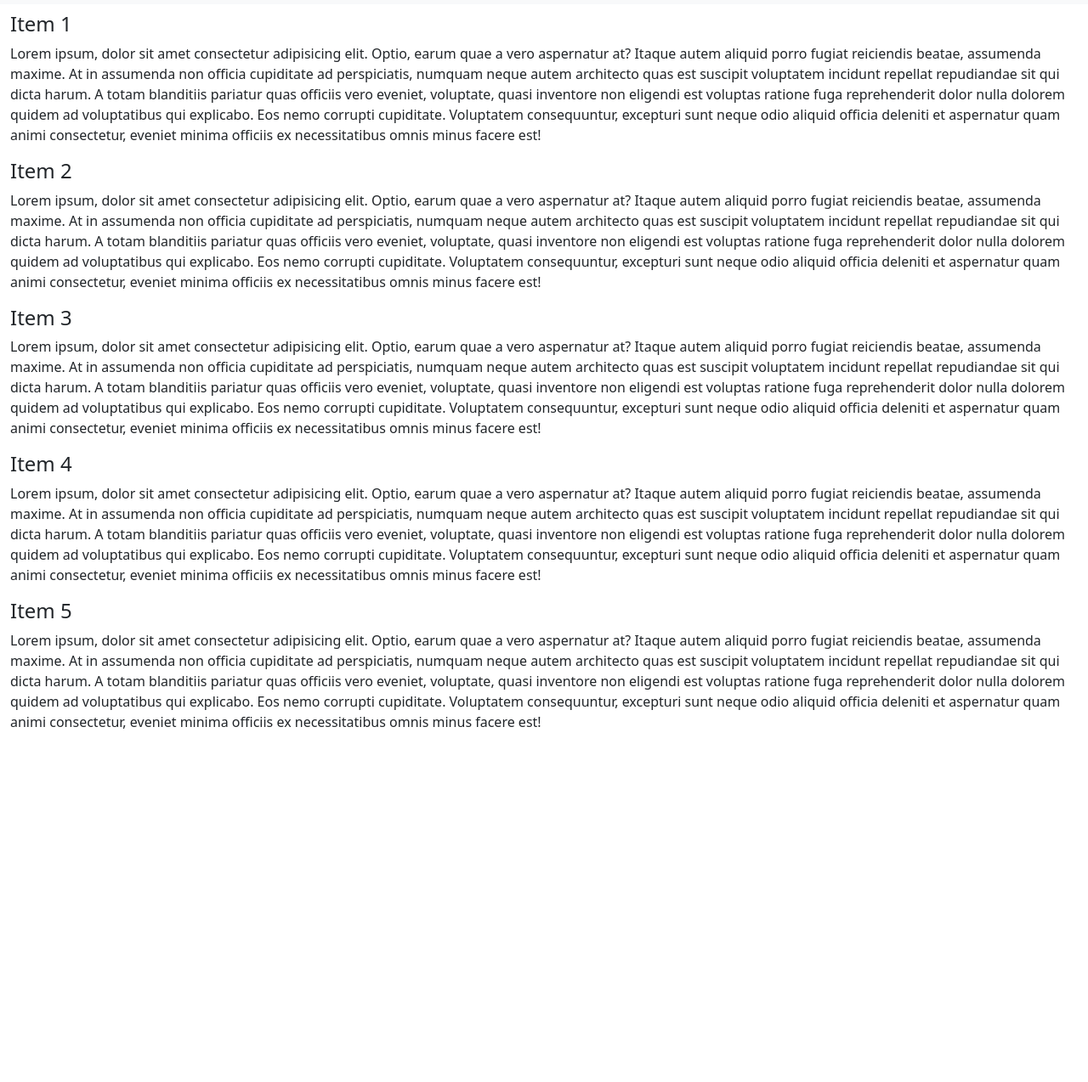
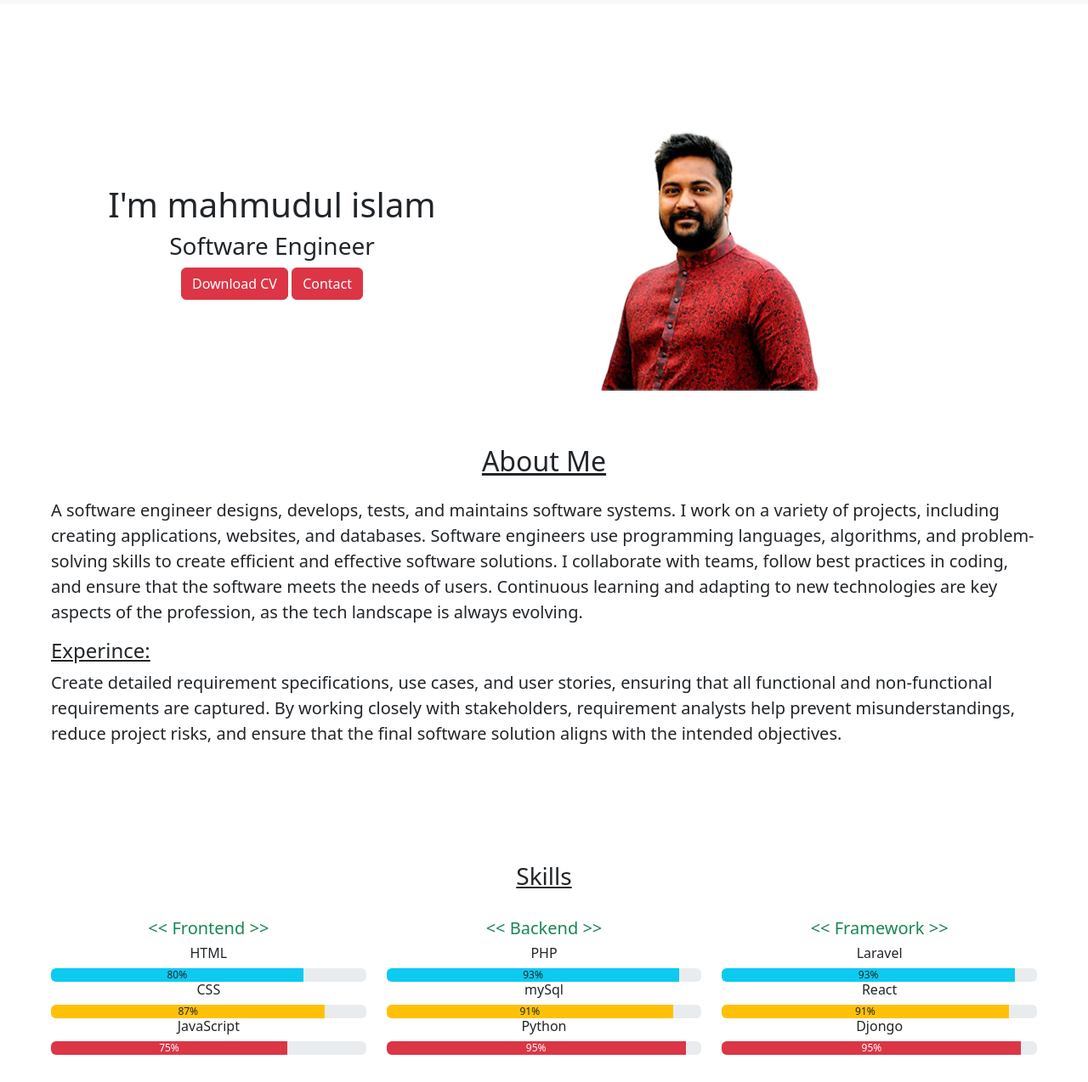
Before and after one commit to himelmahmud/portfolio, a plain HTML site: page index.html in a window 1280 px wide. Shown: the part 86-1360 px from the top of the page at 85% size. Before the commit the page ends 964 px from the top, so only its background shows below. Drawn offline with nearby package versions, Linux system fonts and the light colour scheme.

Commit message:
completed about and skills section

```diff
--- a/index.html
+++ b/index.html
@@ -40,7 +40,7 @@
               <div class="col-12">
                 <div id="simple-list-example" class="d-flex flex-column gap-lg-3 simple-list-example-scrollspy text-center">
                   <a class="offcanvas-item fs-5 py-1" href="#simple-list-item-1">its me!</a>
-                  <a class="offcanvas-item fs-5 py-1" href="#simple-list-item-2">Experince</a>
+                  <a class="offcanvas-item fs-5 py-1" href="#simple-list-item-2">About me</a>
                   <a class="offcanvas-item fs-5 py-1" href="#simple-list-item-3">Skills</a>
                   <a class="offcanvas-item fs-5 py-1" href="#simple-list-item-4">Contact</a>
                 </div>
@@ -56,16 +56,89 @@
       <div class="row">
         <div class="col-md-12">
           <div data-bs-spy="scroll" data-bs-target="#simple-list-example" data-bs-offset="0" data-bs-smooth-scroll="true" class="scrollspy-example" tabindex="0">
-            <h4 id="simple-list-item-1">Item 1</h4>
-            <p>Lorem ipsum, dolor sit amet consectetur adipisicing elit. Optio, earum quae a vero aspernatur at? Itaque autem aliquid porro fugiat reiciendis beatae, assumenda maxime. At in assumenda non officia cupiditate ad perspiciatis, numquam neque autem architecto quas est suscipit voluptatem incidunt repellat repudiandae sit qui dicta harum. A totam blanditiis pariatur quas officiis vero eveniet, voluptate, quasi inventore non eligendi est voluptas ratione fuga reprehenderit dolor nulla dolorem quidem ad voluptatibus qui explicabo. Eos nemo corrupti cupiditate. Voluptatem consequuntur, excepturi sunt neque odio aliquid officia deleniti et aspernatur quam animi consectetur, eveniet minima officiis ex necessitatibus omnis minus facere est!</p>
-            <h4 id="simple-list-item-2">Item 2</h4>
-            <p>Lorem ipsum, dolor sit amet consectetur adipisicing elit. Optio, earum quae a vero aspernatur at? Itaque autem aliquid porro fugiat reiciendis beatae, assumenda maxime. At in assumenda non officia cupiditate ad perspiciatis, numquam neque autem architecto quas est suscipit voluptatem incidunt repellat repudiandae sit qui dicta harum. A totam blanditiis pariatur quas officiis vero eveniet, voluptate, quasi inventore non eligendi est voluptas ratione fuga reprehenderit dolor nulla dolorem quidem ad voluptatibus qui explicabo. Eos nemo corrupti cupiditate. Voluptatem consequuntur, excepturi sunt neque odio aliquid officia deleniti et aspernatur quam animi consectetur, eveniet minima officiis ex necessitatibus omnis minus facere est!</p>
-            <h4 id="simple-list-item-3">Item 3</h4>
-            <p>Lorem ipsum, dolor sit amet consectetur adipisicing elit. Optio, earum quae a vero aspernatur at? Itaque autem aliquid porro fugiat reiciendis beatae, assumenda maxime. At in assumenda non officia cupiditate ad perspiciatis, numquam neque autem architecto quas est suscipit voluptatem incidunt repellat repudiandae sit qui dicta harum. A totam blanditiis pariatur quas officiis vero eveniet, voluptate, quasi inventore non eligendi est voluptas ratione fuga reprehenderit dolor nulla dolorem quidem ad voluptatibus qui explicabo. Eos nemo corrupti cupiditate. Voluptatem consequuntur, excepturi sunt neque odio aliquid officia deleniti et aspernatur quam animi consectetur, eveniet minima officiis ex necessitatibus omnis minus facere est!</p>
-            <h4 id="simple-list-item-4">Item 4</h4>
-            <p>Lorem ipsum, dolor sit amet consectetur adipisicing elit. Optio, earum quae a vero aspernatur at? Itaque autem aliquid porro fugiat reiciendis beatae, assumenda maxime. At in assumenda non officia cupiditate ad perspiciatis, numquam neque autem architecto quas est suscipit voluptatem incidunt repellat repudiandae sit qui dicta harum. A totam blanditiis pariatur quas officiis vero eveniet, voluptate, quasi inventore non eligendi est voluptas ratione fuga reprehenderit dolor nulla dolorem quidem ad voluptatibus qui explicabo. Eos nemo corrupti cupiditate. Voluptatem consequuntur, excepturi sunt neque odio aliquid officia deleniti et aspernatur quam animi consectetur, eveniet minima officiis ex necessitatibus omnis minus facere est!</p>
-            <h4 id="simple-list-item-5">Item 5</h4>
-            <p>Lorem ipsum, dolor sit amet consectetur adipisicing elit. Optio, earum quae a vero aspernatur at? Itaque autem aliquid porro fugiat reiciendis beatae, assumenda maxime. At in assumenda non officia cupiditate ad perspiciatis, numquam neque autem architecto quas est suscipit voluptatem incidunt repellat repudiandae sit qui dicta harum. A totam blanditiis pariatur quas officiis vero eveniet, voluptate, quasi inventore non eligendi est voluptas ratione fuga reprehenderit dolor nulla dolorem quidem ad voluptatibus qui explicabo. Eos nemo corrupti cupiditate. Voluptatem consequuntur, excepturi sunt neque odio aliquid officia deleniti et aspernatur quam animi consectetur, eveniet minima officiis ex necessitatibus omnis minus facere est!</p>
+            <!-- it's me -->
+            <div id="simple-list-item-1" class="py-5"></div>
+            <div class="row">
+              <div class="col-md-6 text-center align-content-center">
+                <div class="p-5">
+                  <h1>I'm mahmudul islam</h1>
+                  <h3>Software Engineer</h3>
+                  <button class="btn btn-danger">Download CV</button>
+                  <button class="btn btn-danger">Contact</button>
+                </div>
+              </div>
+              <div class="col-md-6">
+                <img src="images/mi-hero.png" class="img-fluid" alt="">
+              </div>
+            </div>
+            <!-- about experince -->
+            <div id="simple-list-item-2" class="py-5">
+              <h2 class="text-center py-3 text-decoration-underline">About Me</h2>
+              <div class="col-md-12">
+                <p class="fs-5 px-md-5">A software engineer designs, develops, tests, and maintains software systems. I work on a variety of projects, including creating applications, websites, and databases. Software engineers use programming languages, algorithms, and problem-solving skills to create efficient and effective software solutions. I collaborate with teams, follow best practices in coding, and ensure that the software meets the needs of users. Continuous learning and adapting to new technologies are key aspects of the profession, as the tech landscape is always evolving.</p>
+                <h4 class="text-decoration-underline px-md-5">Experince:</h4>
+                <p class="fs-5 px-md-5">Create detailed requirement specifications, use cases, and user stories, ensuring that all functional and non-functional requirements are captured. By working closely with stakeholders, requirement analysts help prevent misunderstandings, reduce project risks, and ensure that the final software solution aligns with the intended objectives.</p>
+              </div>
+            </div>
+            <!-- Skills -->
+            <div id="simple-list-item-3" class="p-5">
+              <div class="row">
+                <h3 class="text-center text-decoration-underline py-4">Skills</h3>
+                <div class="col-md-4 d-flex flex-column text-center">
+                  <h5 class="text-success"><< Frontend >></h5>
+                  <h6>HTML</h6>
+                  <div class="progress" role="progressbar" aria-label="Info example" aria-valuenow="50" aria-valuemin="0" aria-valuemax="100">
+                    <div class="progress-bar bg-info text-dark" style="width: 80%">80%</div>
+                  </div>
+                  <h6>CSS</h6>
+                  <div class="progress" role="progressbar" aria-label="Warning example" aria-valuenow="75" aria-valuemin="0" aria-valuemax="100">
+                    <div class="progress-bar bg-warning text-dark" style="width: 87%">87%</div>
+                  </div>
+                  <h6>JavaScript</h6>
+                  <div class="progress" role="progressbar" aria-label="Danger example" aria-valuenow="100" aria-valuemin="0" aria-valuemax="100">
+                    <div class="progress-bar bg-danger" style="width: 75%">75%</div>
+                  </div>
+                </div>
+
+                <div class="col-md-4 d-flex flex-column text-center">
+                  <h5 class="text-success"><< Backend >></h5>
+                  <h6>PHP</h6>
+                  <div class="progress" role="progressbar" aria-label="Info example" aria-valuenow="50" aria-valuemin="0" aria-valuemax="100">
+                    <div class="progress-bar bg-info text-dark" style="width: 93%">93%</div>
+                  </div>
+                  <h6>mySql</h6>
+                  <div class="progress" role="progressbar" aria-label="Warning example" aria-valuenow="75" aria-valuemin="0" aria-valuemax="100">
+                    <div class="progress-bar bg-warning text-dark" style="width: 91%">91%</div>
+                  </div>
+                  <h6>Python</h6>
+                  <div class="progress" role="progressbar" aria-label="Danger example" aria-valuenow="100" aria-valuemin="0" aria-valuemax="100">
+                    <div class="progress-bar bg-danger" style="width: 95%">95%</div>
+                  </div>
+                </div>
+
+                <div class="col-md-4 d-flex flex-column text-center">
+                  <h5 class="text-success"><< Framework >></h5>
+                  <h6>Laravel</h6>
+                  <div class="progress" role="progressbar" aria-label="Info example" aria-valuenow="50" aria-valuemin="0" aria-valuemax="100">
+                    <div class="progress-bar bg-info text-dark" style="width: 93%">93%</div>
+                  </div>
+                  <h6>React</h6>
+                  <div class="progress" role="progressbar" aria-label="Warning example" aria-valuenow="75" aria-valuemin="0" aria-valuemax="100">
+                    <div class="progress-bar bg-warning text-dark" style="width: 91%">91%</div>
+                  </div>
+                  <h6>Djongo</h6>
+                  <div class="progress" role="progressbar" aria-label="Danger example" aria-valuenow="100" aria-valuemin="0" aria-valuemax="100">
+                    <div class="progress-bar bg-danger" style="width: 95%">95%</div>
+                  </div>
+                </div>
+              </div>
+              <h5 class="pt-5 pb-2 text-center">Wordpress</h5>
+              <p class="px-md-5">Skilled in designing and developing responsive websites using WordPress and Elementor. Experienced in creating visually appealing layouts, optimizing site performance, and implementing user-friendly navigation. Proficient in customizing templates, adding dynamic content, and utilizing widgets for enhanced functionality. Familiar with SEO best practices and ensuring cross-browser compatibility. Collaborated with clients to understand their requirements, resulting in tailored solutions that enhance user engagement and drive conversions. Committed to delivering high-quality work within deadlines, continually staying updated with the latest web design trends and technologies.</p>
+            </div>
+            <!-- Contact -->
+            <div id="simple-list-item-4">
+
+            </div>
           </div>
         </div>
       </div>
```
Also changed, not shown: images/mi-hero.png (added).
